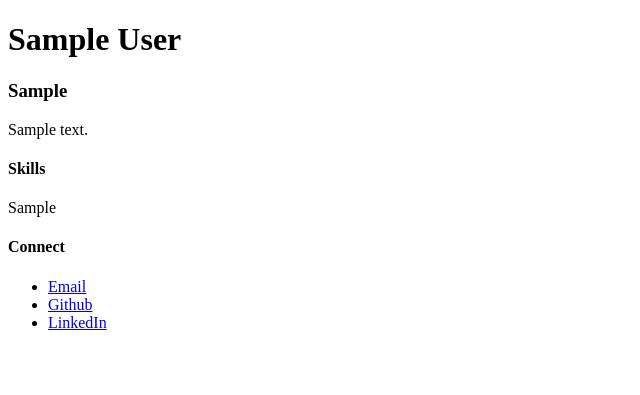
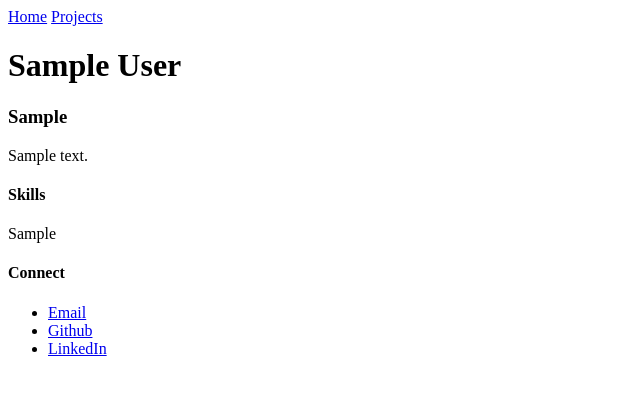
Before and after one commit to n8novaa/portfoliohub, a Django app: page / in a window 1280 px wide. Shown: the top 395 px of the page, without its empty margins (0-640 px from the left). Run offline with Django 5.2, Linux system fonts and the light colour scheme; tables that the repository leaves empty hold one stand-in row (values such as "Sample post").

Commit message:
Add basic navigation to homepage

```diff
--- a/portfoliohub/templates/pages/home.html
+++ b/portfoliohub/templates/pages/home.html
@@ -6,6 +6,10 @@
     <title>{{profile.full_name}}</title>
 </head>
 <body>
+    <nav>
+        <a href="/">Home</a>
+        <a href="/projects/">Projects</a>
+    </nav>
     <h1>{{profile.full_name}}</h1>
     <h3>{{profile.headline}}</h3>
 
```
